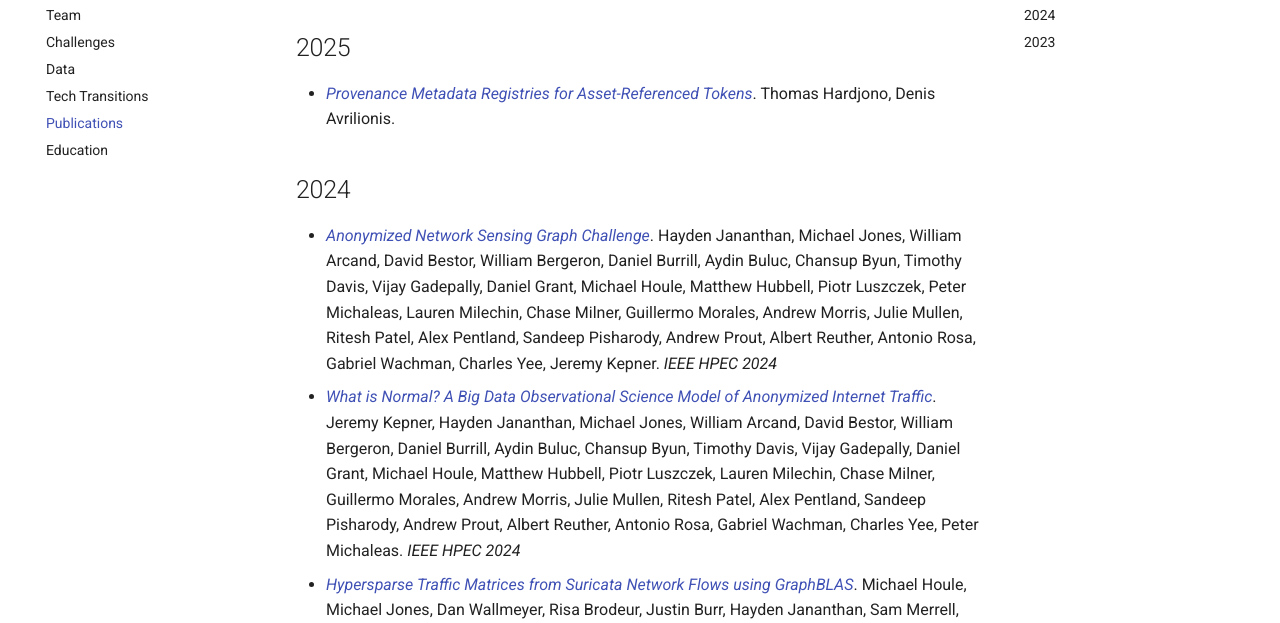
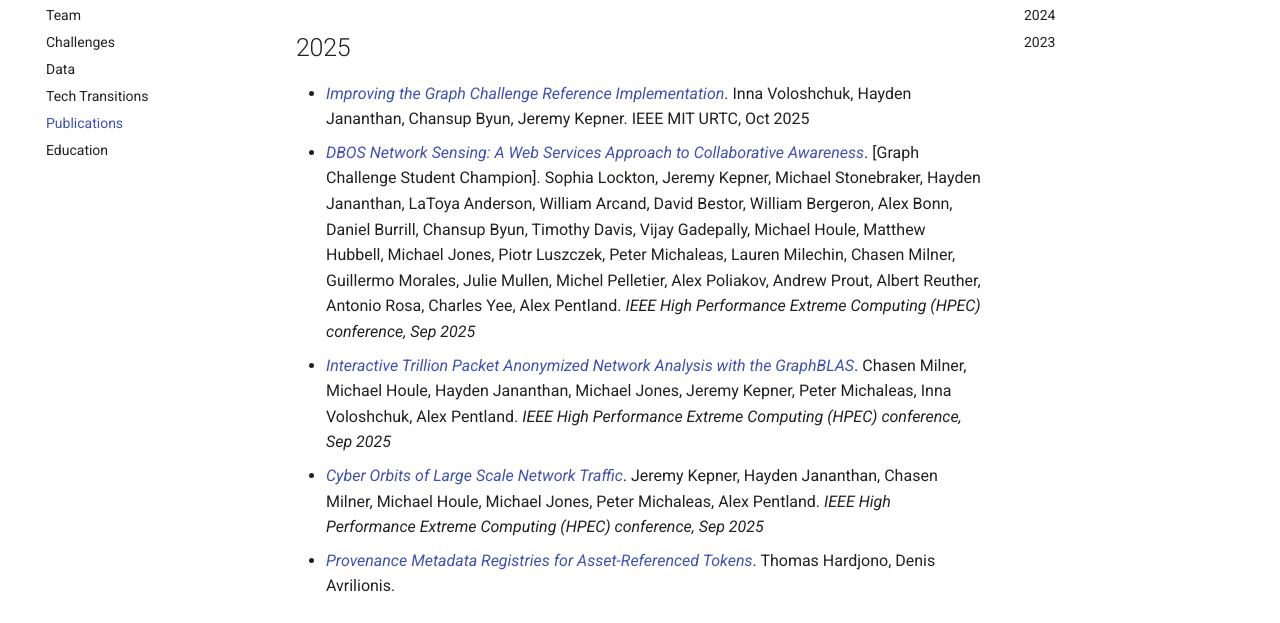
Before and after one commit to mit-supercloud/better-networks, a plain HTML site: page docs/publications/index.html in a window 1280 px wide. Shown: the part 150-773 px from the top of the page. Drawn offline with Linux system fonts and the light colour scheme.

Commit message:
Deploying to main from @ mit-supercloud/better-networks-edit@7cf081504d0b6a3a20fa627480b2a249b0fcc30e 🚀

```diff
--- a/docs/publications/index.html
+++ b/docs/publications/index.html
@@ -482,6 +482,10 @@
 <h1 id="publications">Publications</h1>
 <h2 id="2025">2025</h2>
 <ul>
+<li><a href="https://urtc.mit.edu/"><em>Improving the Graph Challenge Reference Implementation</em></a>. Inna Voloshchuk, Hayden Jananthan, Chansup Byun, Jeremy Kepner. IEEE MIT URTC, Oct 2025</li>
+<li><a href="https://doi.org/10.48550/arXiv.2509.09898"><em>DBOS Network Sensing: A Web Services Approach to Collaborative Awareness</em></a>. [Graph Challenge Student Champion]. Sophia Lockton, Jeremy Kepner, Michael Stonebraker, Hayden Jananthan, LaToya Anderson, William Arcand, David Bestor, William Bergeron, Alex Bonn, Daniel Burrill, Chansup Byun, Timothy Davis, Vijay Gadepally, Michael Houle, Matthew Hubbell, Michael Jones, Piotr Luszczek, Peter Michaleas, Lauren Milechin, Chasen Milner, Guillermo Morales, Julie Mullen, Michel Pelletier, Alex Poliakov, Andrew Prout, Albert Reuther, Antonio Rosa, Charles Yee, Alex Pentland. <em>IEEE High Performance Extreme Computing (HPEC) conference, Sep 2025</em></li>
+<li><a href="https://ieee-hpec.org/index.php/ieee-hpec-2025-prelim-agenda/#3-5"><em>Interactive Trillion Packet Anonymized Network Analysis with the GraphBLAS</em></a>. Chasen Milner, Michael Houle, Hayden Jananthan, Michael Jones, Jeremy Kepner, Peter Michaleas, Inna Voloshchuk, Alex Pentland. <em>IEEE High Performance Extreme Computing (HPEC) conference, Sep 2025</em></li>
+<li><a href="https://doi.org/10.48550/arXiv.2508.16847"><em>Cyber Orbits of Large Scale Network Traffic</em></a>. Jeremy Kepner, Hayden Jananthan, Chasen Milner, Michael Houle, Michael Jones, Peter Michaleas, Alex Pentland. <em>IEEE High Performance Extreme Computing (HPEC) conference, Sep 2025</em></li>
 <li><a href="https://doi.org/10.36227/techrxiv.174060358.86907117/v1"><em>Provenance Metadata Registries for Asset-Referenced Tokens</em></a>. Thomas Hardjono, Denis Avrilionis. </li>
 </ul>
 <h2 id="2024">2024</h2>
```
Also changed, not shown: docs/search/search_index.json (+1 -1 lines), 1 other file.
